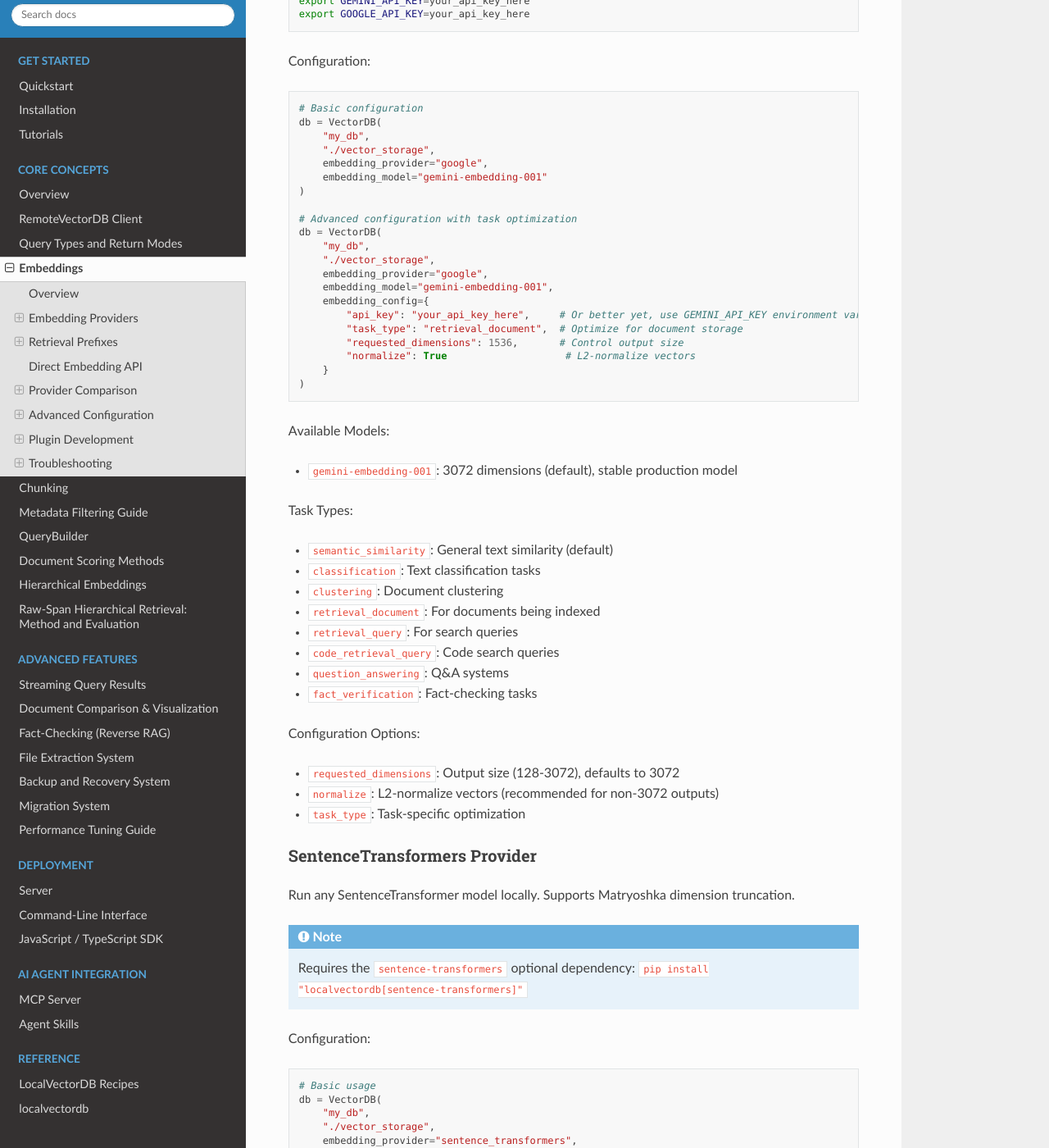
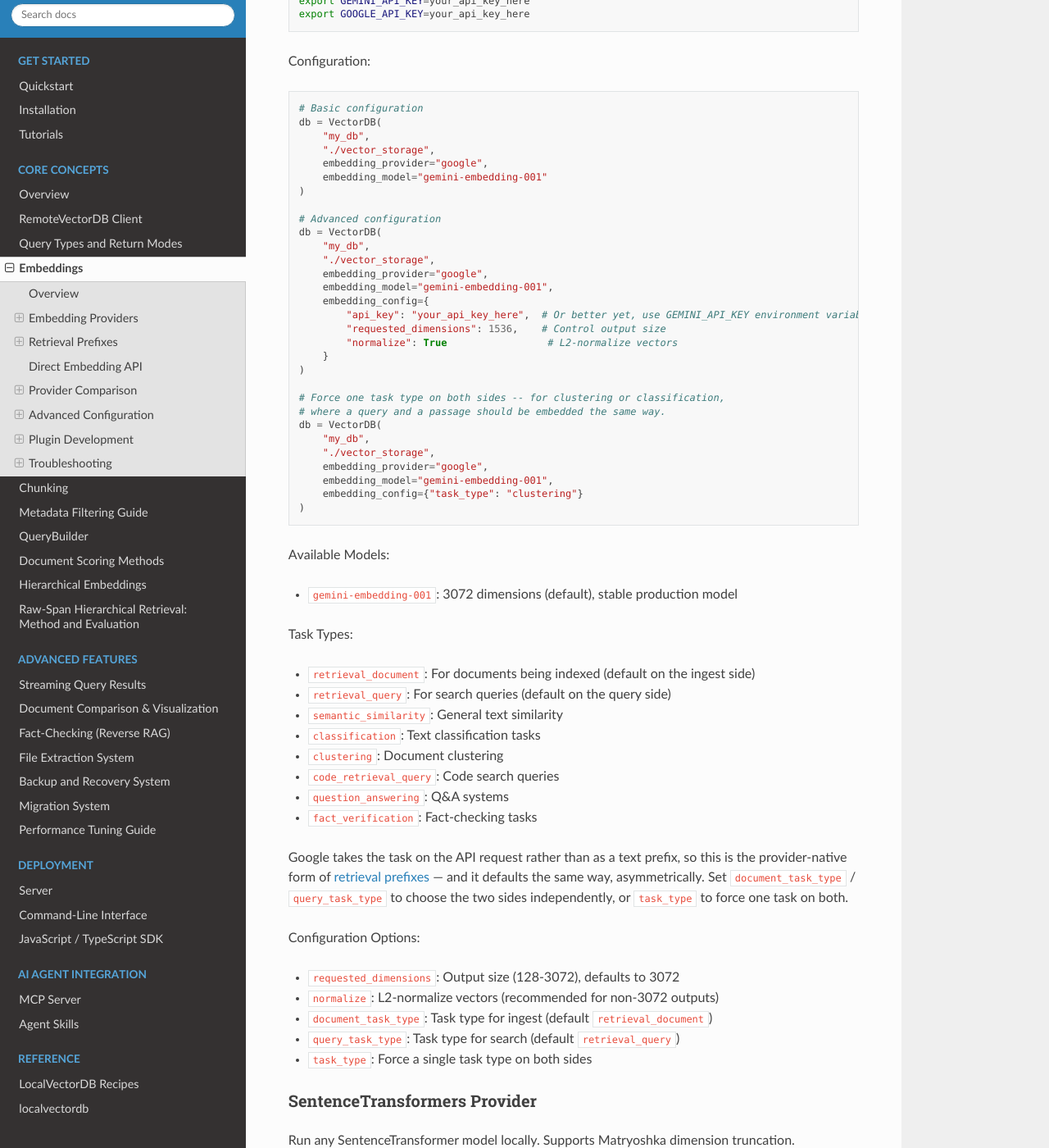
Before and after one commit to thomas-villani/localvectordb, a Sphinx documentation site: the page built from docs/source/embeddings.rst, in a window 1280 px wide and 1400 px high, scrolled down 5639 px. Shown: the whole window at 82% size. Built offline with Sphinx 7.4.7 and the Read the Docs theme 3.1.0, drawn with Linux system fonts in a browser that asks for light colours; some of the changed text lies outside the part shown.

Commit message:
feat(embeddings): asymmetric Google task types; ignore experiments/
- Google embeddings default to `retrieval_document` on ingest and
  `retrieval_query` on search instead of `semantic_similarity` on both
  sides. `semantic_similarity` is the wrong setting for search and was
  silently costing relevance on every Google-backed database. Passing a
  single `task_type` still forces one task on both sides, which is what
  clustering and classification want. Databases built on the old default
  should be re-ingested to move their vectors into the new space.
- `.gitignore` covers `experiments/`, where the internal research notes
  now live; the two hierarchical-test notes moved there, so their
  individual entries go away. The sdist denylist in pyproject already
  excludes them independently of this.

Co-Authored-By: Claude Opus 5 (1M context) <noreply@anthropic.com>

```diff
--- a/docs/source/embeddings.rst
+++ b/docs/source/embeddings.rst
@@ -286,18 +286,27 @@ Configuration:
        embedding_model="gemini-embedding-001"
    )
 
-   # Advanced configuration with task optimization
+   # Advanced configuration
    db = VectorDB(
        "my_db",
        "./vector_storage",
        embedding_provider="google",
        embedding_model="gemini-embedding-001",
        embedding_config={
-           "api_key": "your_api_key_here",     # Or better yet, use GEMINI_API_KEY environment variable instead
-           "task_type": "retrieval_document",  # Optimize for document storage
-           "requested_dimensions": 1536,       # Control output size
-           "normalize": True                    # L2-normalize vectors
+           "api_key": "your_api_key_here",  # Or better yet, use GEMINI_API_KEY environment variable instead
+           "requested_dimensions": 1536,    # Control output size
+           "normalize": True                 # L2-normalize vectors
        }
+   )
+
+   # Force one task type on both sides -- for clustering or classification,
+   # where a query and a passage should be embedded the same way.
+   db = VectorDB(
+       "my_db",
+       "./vector_storage",
+       embedding_provider="google",
+       embedding_model="gemini-embedding-001",
+       embedding_config={"task_type": "clustering"}
    )
 
 Available Models:
@@ -306,20 +315,28 @@ Available Models:
 
 Task Types:
 
-- ``semantic_similarity``: General text similarity (default)
+- ``retrieval_document``: For documents being indexed (default on the ingest side)
+- ``retrieval_query``: For search queries (default on the query side)
+- ``semantic_similarity``: General text similarity
 - ``classification``: Text classification tasks
 - ``clustering``: Document clustering
-- ``retrieval_document``: For documents being indexed
-- ``retrieval_query``: For search queries
 - ``code_retrieval_query``: Code search queries
 - ``question_answering``: Q&A systems
 - ``fact_verification``: Fact-checking tasks
+
+Google takes the task on the API request rather than as a text prefix, so this is
+the provider-native form of :ref:`retrieval prefixes <retrieval-prefixes>` — and
+it defaults the same way, asymmetrically. Set ``document_task_type`` /
+``query_task_type`` to choose the two sides independently, or ``task_type`` to
+force one task on both.
 
 Configuration Options:
 
 - ``requested_dimensions``: Output size (128-3072), defaults to 3072
 - ``normalize``: L2-normalize vectors (recommended for non-3072 outputs)
-- ``task_type``: Task-specific optimization
+- ``document_task_type``: Task type for ingest (default ``retrieval_document``)
+- ``query_task_type``: Task type for search (default ``retrieval_query``)
+- ``task_type``: Force a single task type on both sides
 
 SentenceTransformers Provider
 ^^^^^^^^^^^^^^^^^^^^^^^^^^^^^
@@ -613,12 +630,12 @@ Provider-native task parameters
 ^^^^^^^^^^^^^^^^^^^^^^^^^^^^^^^
 
 Google and Jina take an explicit task on the API request instead of a text prefix.
-These are configured per side and default to the single-task setting, so existing
-configurations are unaffected:
+These are configured per side. Google defaults to asymmetric retrieval; Jina
+defaults to its single-task setting. Both can be set explicitly:
 
 .. code-block:: python
 
-   # Google
+   # Google -- these two are the defaults
    embedding_config={
        "document_task_type": "retrieval_document",
        "query_task_type": "retrieval_query",
@@ -815,7 +832,11 @@ plus provider-specific options.
 | Google AI            | ``api_key``                   | API key (default: ``$GEMINI_API_KEY`` or                 |
 |                      |                               | ``$GOOGLE_API_KEY``)                                     |
 +----------------------+-------------------------------+----------------------------------------------------------+
-| Google AI            | ``task_type``                 | Task-specific optimization (see Google AI section above) |
+| Google AI            | ``task_type``                 | Force one task type on both sides (see Google AI above)  |
++----------------------+-------------------------------+----------------------------------------------------------+
+| Google AI            | ``document_task_type``        | Ingest-side task (default ``retrieval_document``)        |
++----------------------+-------------------------------+----------------------------------------------------------+
+| Google AI            | ``query_task_type``           | Query-side task (default ``retrieval_query``)            |
 +----------------------+-------------------------------+----------------------------------------------------------+
 | Google AI            | ``requested_dimensions``      | Output size (128-3072)                                   |
 +----------------------+-------------------------------+----------------------------------------------------------+
```
Also changed, not shown: CHANGELOG.md (+42 -2 lines), 4 other files.
